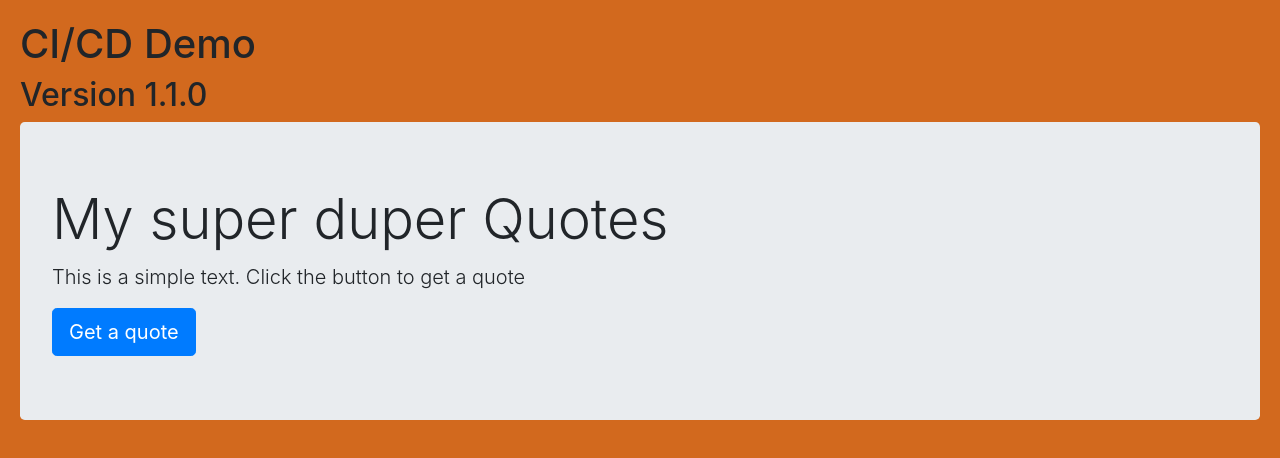
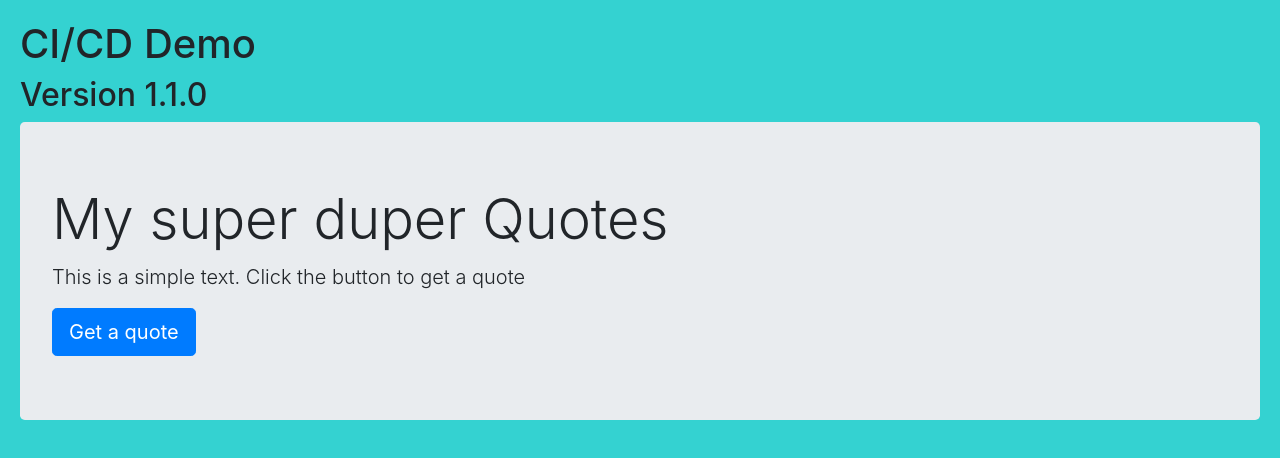
Before and after one commit to webbeast2019/hello-cicd-backend, a website: page public/index.html in a window 1280 px wide. Drawn offline with nearby package versions, Linux system fonts and the light colour scheme.

```diff
--- a/public/index.html
+++ b/public/index.html
@@ -8,7 +8,7 @@
   <style>
     body {
       padding: 20px;
-      background-color: chocolate;
+      background-color: #34d2d1;
     }
   </style>
 </head>
```
Also changed, not shown: .travis.yml.
